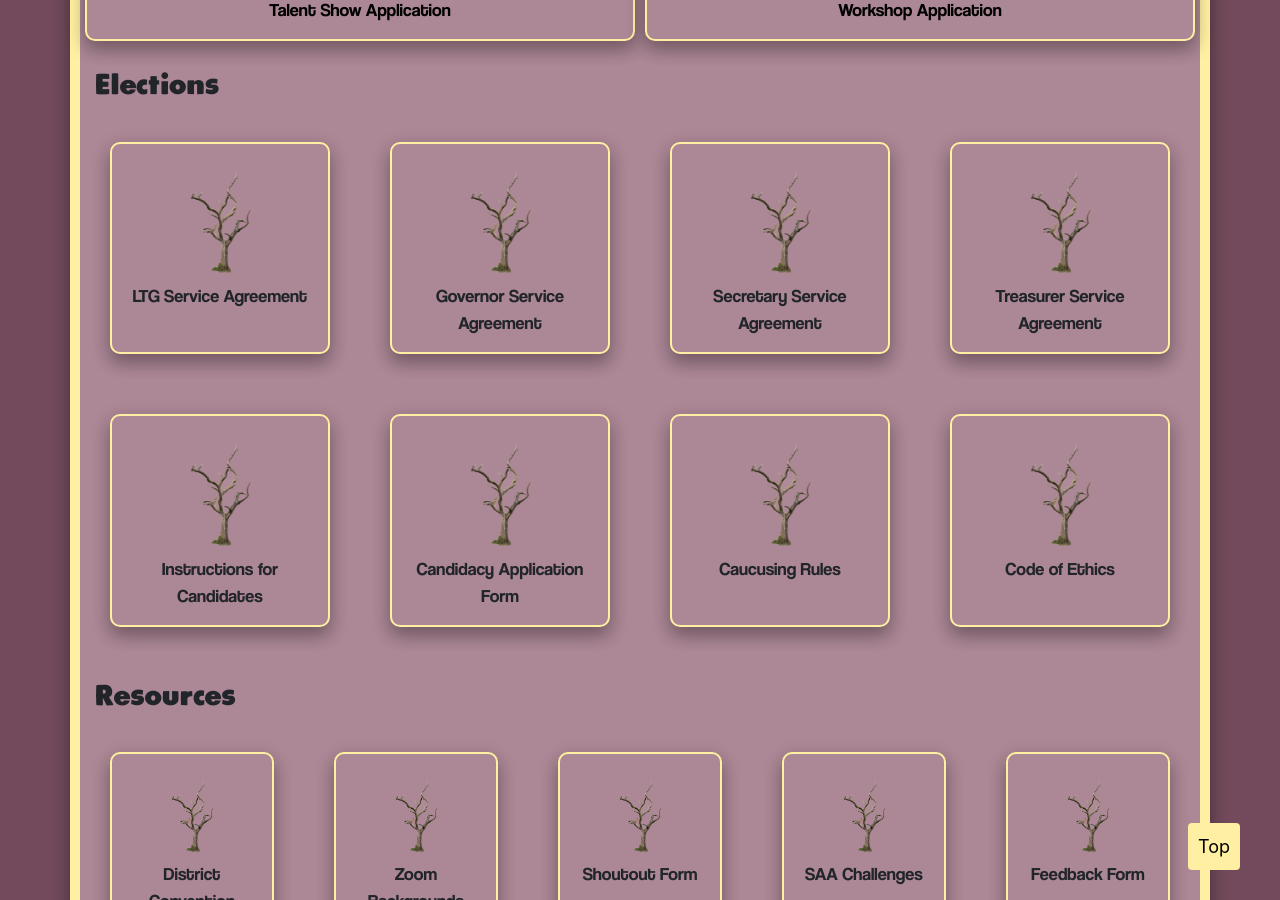
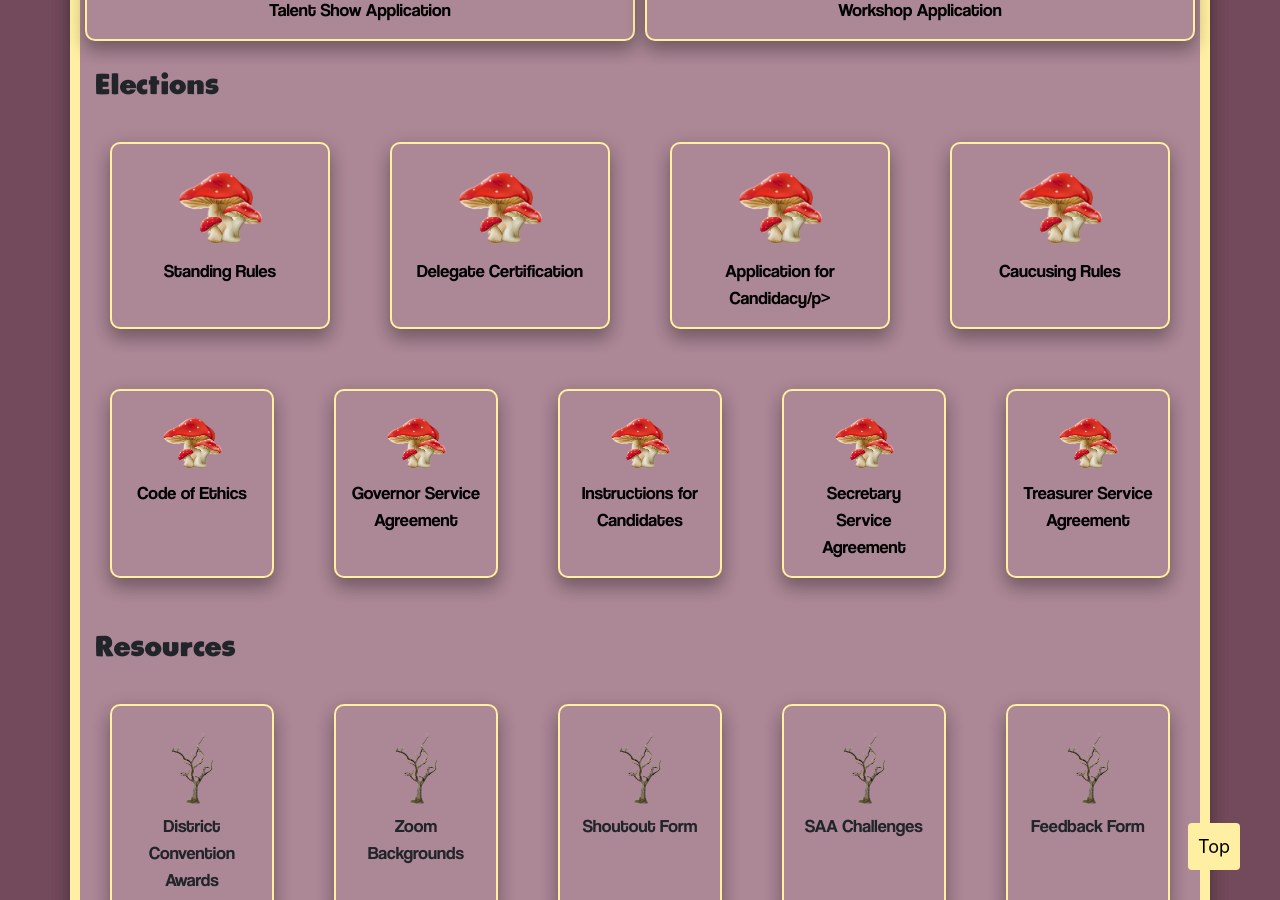
Before and after one commit to baliu186/baliu186.github.io, a Jekyll site: the page forms.html, which Jekyll copies as it is, in a window 1280 px wide and 900 px high, scrolled down 1222 px. Built offline with Jekyll 4.4.1, drawn with Linux system fonts in a browser that asks for light colours; nearby versions of some CDN libraries.

Commit message:
Update forms.html

```diff
--- a/forms.html
+++ b/forms.html
@@ -242,65 +242,70 @@
         <h3 style="text-align: left;font-family: Plumpfull;">Elections</h3>
         <div class="row justify-content-center">
             <div class="col"style="margin:30px;border-radius:10px;border: 2px solid black;border-color:#ffefa2; width:100%; height:auto; box-shadow: 0 10px 16px 0 rgba(0,0,0,0.2),0 6px 20px 0 rgba(0,0,0,0.19) !important; background-color: #ac8796;">
-                <!-- <a href="https://drive.google.com/file/d/1HaXbEkEpB7qyXYAidwGm8VrX5wwIDC1X/view?usp=sharing"> -->
+                <a href="https://drive.google.com/file/d/1aTuKVk6oD_aC8P7WfRBFJjQRhdvkvxuv/view">
                 <br>
-                <img src="images/tree.png" style="width:50%;">
-                <p style="margin-top:5px">LTG Service Agreement</p>
+                <img src="images/mush.png" style="width:50%;">
+                <p style="margin-top:5px">Standing Rules</p>
                 </a>
             </div>
             <div class="col"style="margin:30px;border-radius:10px;border: 2px solid black;border-color:#ffefa2; width:100%; height:auto; box-shadow: 0 10px 16px 0 rgba(0,0,0,0.2),0 6px 20px 0 rgba(0,0,0,0.19) !important; background-color: #ac8796;">
-                <!-- <a href="https://drive.google.com/file/d/1HCB0Fnb0YWudgymc7ZeFgccSHTDw19nG/view?usp=sharing"> -->
+                <a href="https://drive.google.com/file/d/18XLbdcoAz8rv7dL5PwW-csFSV5VrIZY7/view">
                 <br>
-                <img src="images/tree.png" style="width:50%;">
+                <img src="images/mush.png" style="width:50%;">
+                <p style="margin-top:5px">Delegate Certification</p>
+                </a>
+            </div>
+            <div class="col"style="margin:30px;border-radius:10px;border: 2px solid black;border-color:#ffefa2; width:100%; height:auto; box-shadow: 0 10px 16px 0 rgba(0,0,0,0.2),0 6px 20px 0 rgba(0,0,0,0.19) !important; background-color: #ac8796;">
+                <a href="https://drive.google.com/file/d/1IiixIP1ZI4onwSkSHd8cq8OjESiJ-GdJ/view">
+                <br>
+                <img src="images/mush.png" style="width:50%;">
+                <p style="margin-top:5px">Application for Candidacy/p>
+                </a>
+            </div>
+            <div class="col"style="margin:30px;border-radius:10px;border: 2px solid black;border-color:#ffefa2; width:100%; height:auto; box-shadow: 0 10px 16px 0 rgba(0,0,0,0.2),0 6px 20px 0 rgba(0,0,0,0.19) !important; background-color: #ac8796;">
+                <a href="https://drive.google.com/file/d/1sF6S-18yMF2hZvBKIqWWKjOXkowOe3wR/view">
+                <br>
+                <img src="images/mush.png" style="width:50%;">
+                <p style="margin-top:5px">Caucusing Rules</p>
+                </a>
+            </div>
+        </div>
+        <div class="row justify-content-center">
+            <div class="col"style="margin:30px;border-radius:10px;border: 2px solid black;border-color:#ffefa2; width:100%; height:auto; box-shadow: 0 10px 16px 0 rgba(0,0,0,0.2),0 6px 20px 0 rgba(0,0,0,0.19) !important; background-color: #ac8796;">
+                <a href="https://drive.google.com/file/d/1x9q_evZMoNvRb-N28ovW97v7CNTcaGZj/view">
+                <br>
+                <img src="images/mush.png" style="width:50%;">
+                <p style="margin-top:5px">Code of Ethics</p>
+                </a>
+            </div>
+            <div class="col"style="margin:30px;border-radius:10px;border: 2px solid black;border-color:#ffefa2; width:100%; height:auto; box-shadow: 0 10px 16px 0 rgba(0,0,0,0.2),0 6px 20px 0 rgba(0,0,0,0.19) !important; background-color: #ac8796;">
+                <a href="https://drive.google.com/file/d/1L2ks-Cg-n4shWzU-t_wuIBMmH1YmAoTy/view">
+                <br>
+                <img src="images/mush.png" style="width:50%;">
                 <p style="margin-top:5px">Governor Service Agreement</p>
                 </a>
             </div>
             <div class="col"style="margin:30px;border-radius:10px;border: 2px solid black;border-color:#ffefa2; width:100%; height:auto; box-shadow: 0 10px 16px 0 rgba(0,0,0,0.2),0 6px 20px 0 rgba(0,0,0,0.19) !important; background-color: #ac8796;">
-                <!-- <a href="https://drive.google.com/file/d/1E--8KJfHncGFq7DBrMMKqGHGxevRN8KE/view?usp=sharing"> -->
+                <a href="https://drive.google.com/file/d/1n7rx7t0gZXqnXMg9uwlT9xmw00oPLiEY/view">
                 <br>
-                <img src="images/tree.png" style="width:50%;">
+                <img src="images/mush.png" style="width:50%;">
+                <p style="margin-top:5px">Instructions for Candidates</p>
+                </a>
+            </div>
+            <div class="col"style="margin:30px;border-radius:10px;border: 2px solid black;border-color:#ffefa2; width:100%; height:auto; box-shadow: 0 10px 16px 0 rgba(0,0,0,0.2),0 6px 20px 0 rgba(0,0,0,0.19) !important; background-color: #ac8796;">
+                <a href="https://drive.google.com/file/d/1KifBv7lWZjJr3lQmQAsScNehQcVXTJP3/view">
+                <br>
+                <img src="images/mush.png" style="width:50%;">
                 <p style="margin-top:5px">Secretary Service Agreement</p>
                 </a>
             </div>
             <div class="col"style="margin:30px;border-radius:10px;border: 2px solid black;border-color:#ffefa2; width:100%; height:auto; box-shadow: 0 10px 16px 0 rgba(0,0,0,0.2),0 6px 20px 0 rgba(0,0,0,0.19) !important; background-color: #ac8796;">
-                <!-- <a href="https://drive.google.com/file/d/1LhbRIdZvkO_KDaznQ3T5o6li8V20CTWy/view?usp=sharing"> -->
+                <a href="https://drive.google.com/file/d/1-UPmZkcD8S6oQ93f2ItVdmTwmN3-JKbT/view">
                 <br>
-                <img src="images/tree.png" style="width:50%;">
+                <img src="images/mush.png" style="width:50%;">
                 <p style="margin-top:5px">Treasurer Service Agreement</p>
                 </a>
             </div>
-
-        </div>
-        <div class="row justify-content-center">
-            <div class="col"style="margin:30px;border-radius:10px;border: 2px solid black;border-color:#ffefa2; width:100%; height:auto; box-shadow: 0 10px 16px 0 rgba(0,0,0,0.2),0 6px 20px 0 rgba(0,0,0,0.19) !important; background-color: #ac8796;">
-                <!-- <a href="https://drive.google.com/file/d/1BMUI0Fc8vhgwPNZ8TrCUB350RIBsLg7V/view?usp=sharing"> -->
-                <br>
-                <img src="images/tree.png" style="width:50%;">
-                <p style="margin-top:5px">Instructions for Candidates</p>
-                </a>
-            </div>
-            <div class="col"style="margin:30px;border-radius:10px;border: 2px solid black;border-color:#ffefa2; width:100%; height:auto; box-shadow: 0 10px 16px 0 rgba(0,0,0,0.2),0 6px 20px 0 rgba(0,0,0,0.19) !important; background-color: #ac8796;">
-                <!-- <a href="https://drive.google.com/file/d/1CreW5Nz-1liqr6_609DM9AA_px5oXEU9/view?usp=sharing"> -->
-                <br>
-                <img src="images/tree.png" style="width:50%;">
-                <p style="margin-top:5px">Candidacy Application Form</p>
-                </a>
-            </div>
-            <div class="col"style="margin:30px;border-radius:10px;border: 2px solid black;border-color:#ffefa2; width:100%; height:auto; box-shadow: 0 10px 16px 0 rgba(0,0,0,0.2),0 6px 20px 0 rgba(0,0,0,0.19) !important; background-color: #ac8796;">
-                <!-- <a href="https://drive.google.com/file/d/15wR6P6SCncdodAWaDMoQD_G27vBC86jX/view?usp=sharing"> -->
-                <br>
-                <img src="images/tree.png" style="width:50%;">
-                <p style="margin-top:5px">Caucusing Rules</p>
-                </a>
-            </div>
-            <div class="col"style="margin:30px;border-radius:10px;border: 2px solid black;border-color:#ffefa2; width:100%; height:auto; box-shadow: 0 10px 16px 0 rgba(0,0,0,0.2),0 6px 20px 0 rgba(0,0,0,0.19) !important; background-color: #ac8796;">
-                <!-- <a href="https://drive.google.com/file/d/1K5huMbik2f_BkxK1Eeh4h8IYbpUlnZzC/view?usp=sharing"> -->
-                <br>
-                <img src="images/tree.png" style="width:50%;">
-                <p style="margin-top:5px">Code of Ethics</p>
-                </a>
-            </div>
-
         </div>
         <br>
         <h3 style="text-align: left;font-family: Plumpfull;">Resources</h3>
```
